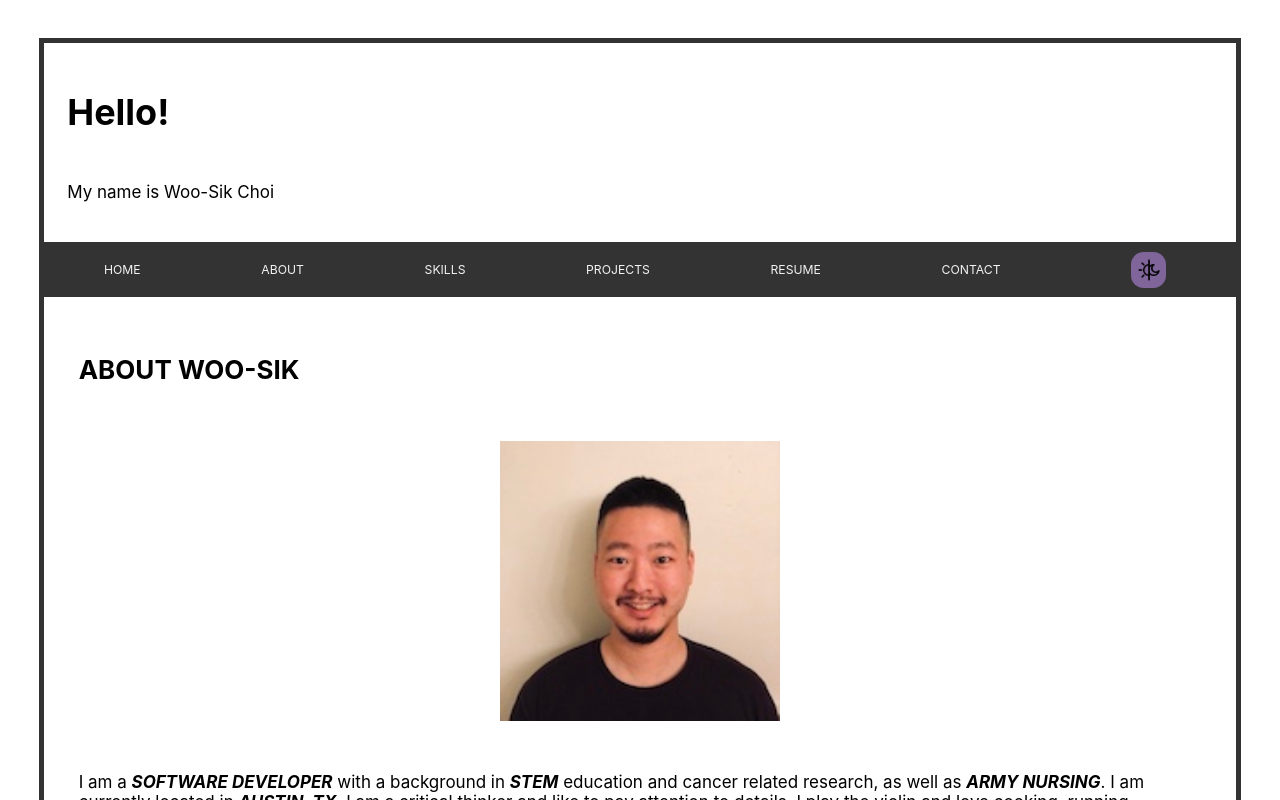
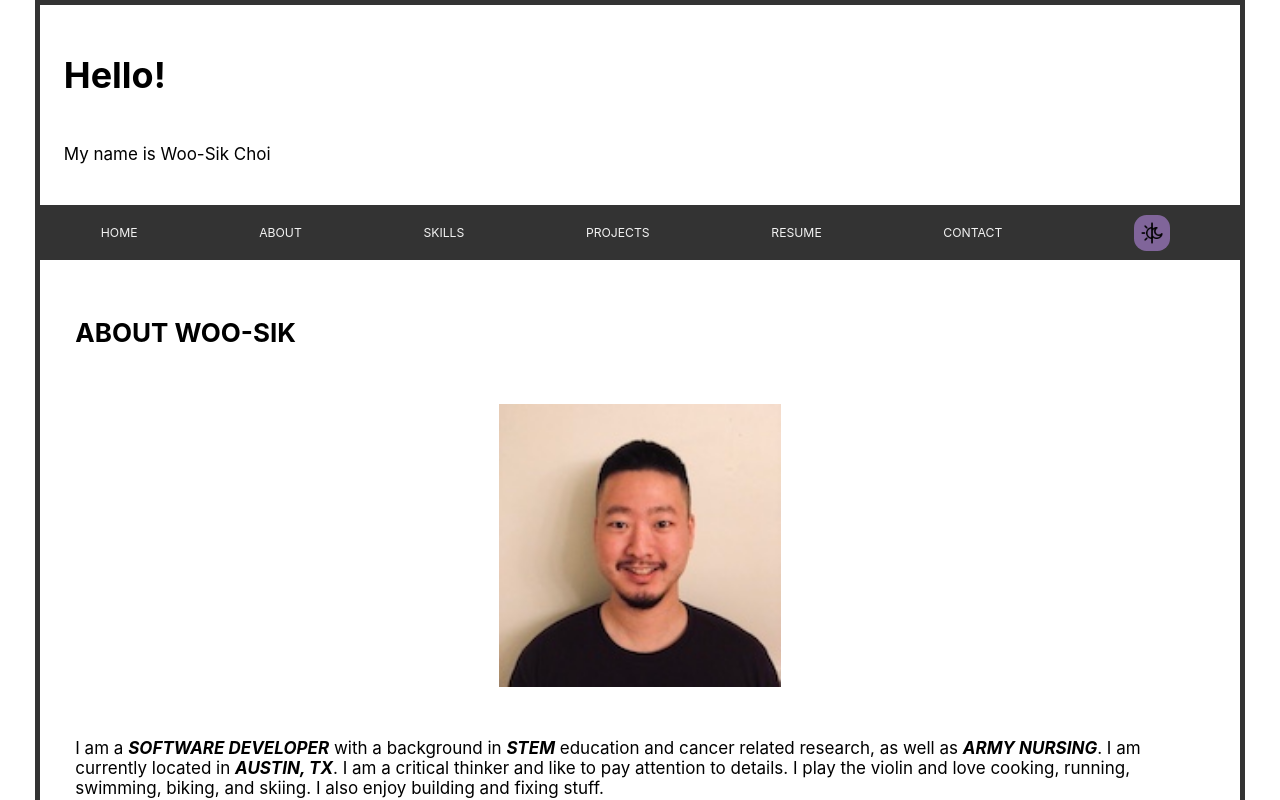
Before and after one commit to dvlprwchoi/portfolio-2, a React (Create React App) app: page / in a window 1280 px wide. Shown: the top 800 px of the page. Built offline with nearby package versions, Linux system fonts and the light colour scheme.

Commit message:
Remove outside padding

```diff
--- a/src/App.css
+++ b/src/App.css
@@ -29,6 +29,12 @@
   padding: 1%;
   font-size: calc(9px + 1vmin);
   scroll-behavior: smooth;
+}
+
+html,
+body,
+#root {
+  padding: 0;
 }
 
 #root {
```
